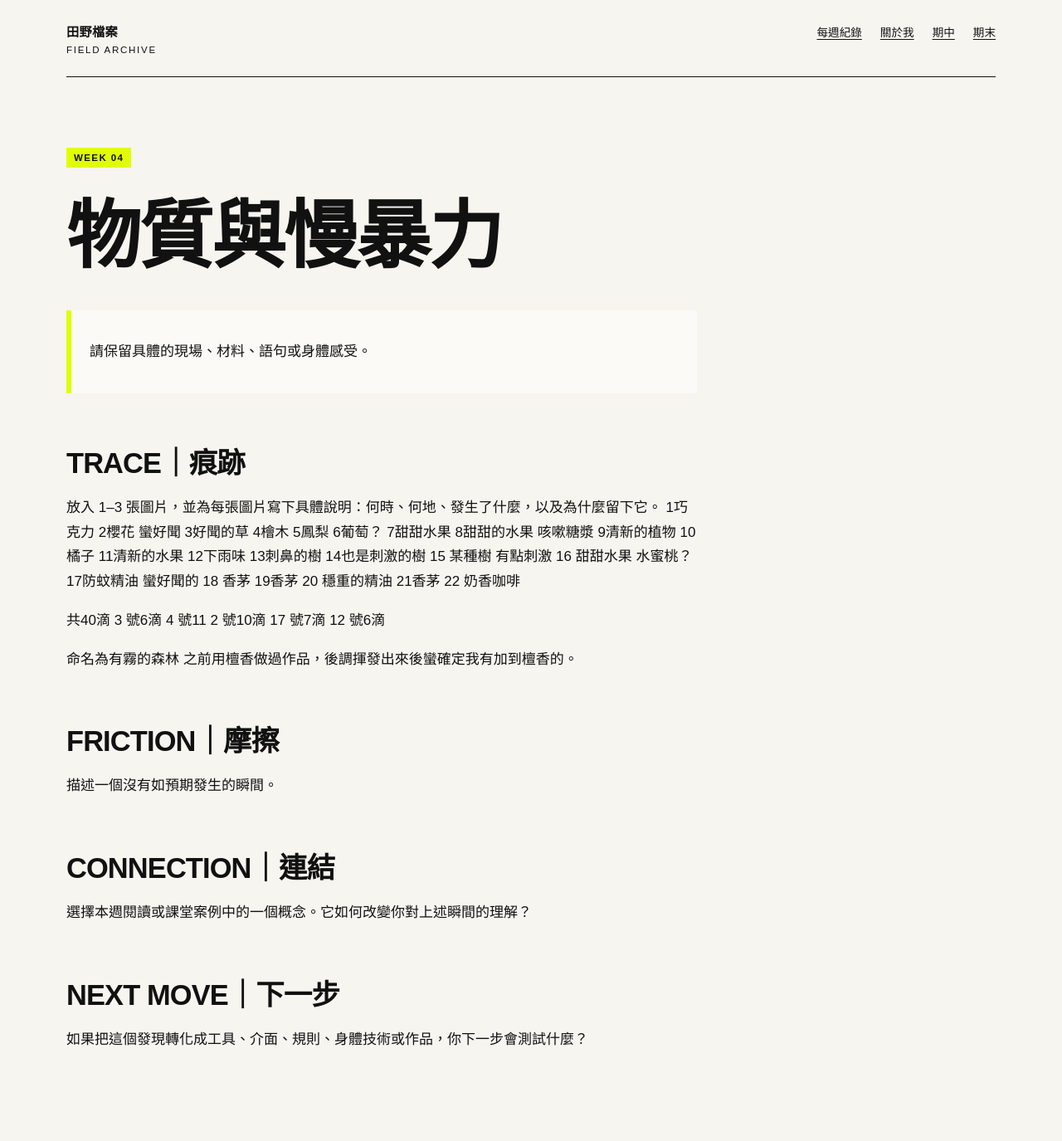
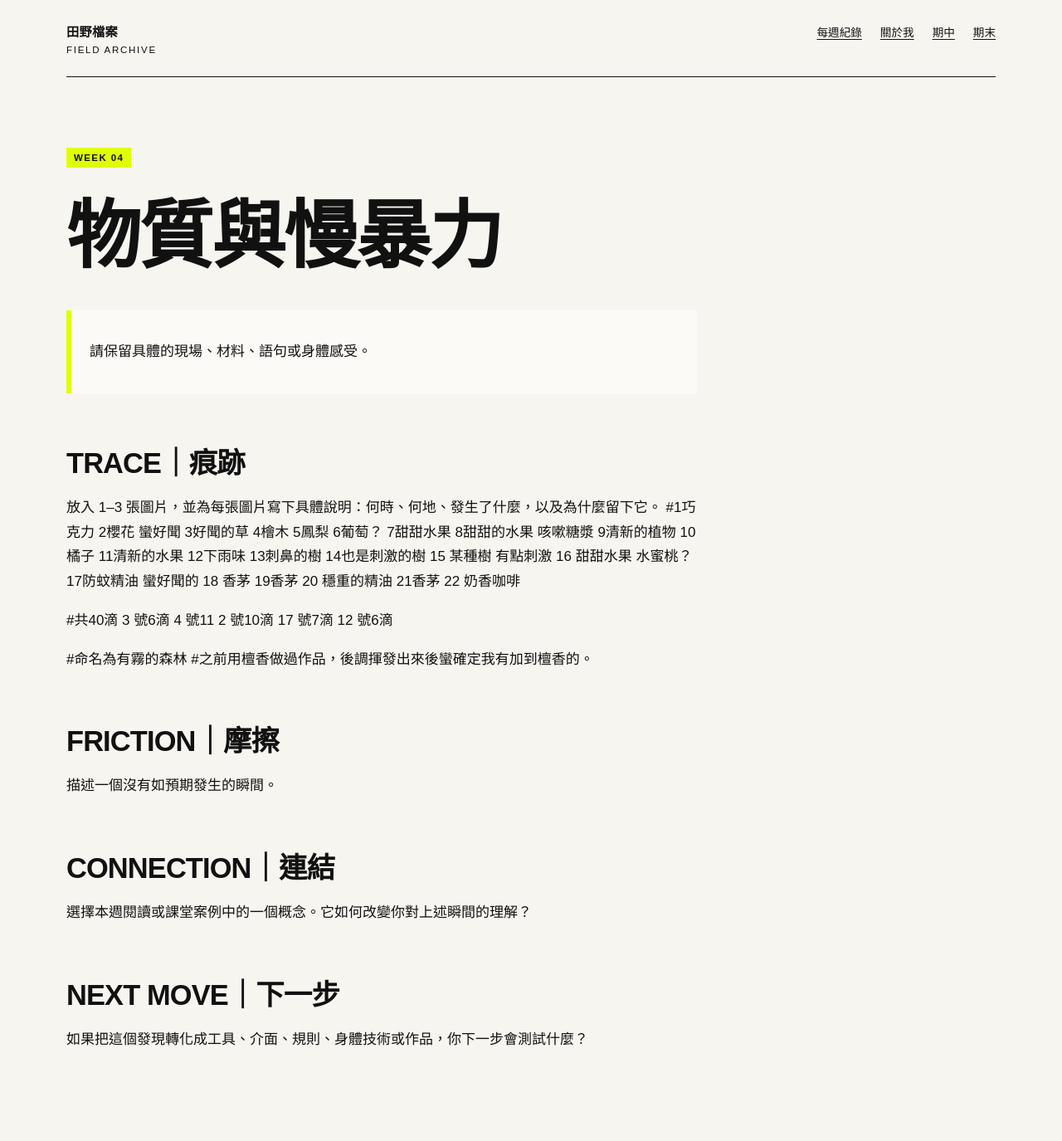
Before and after one commit to irisalco/fieldworkarchive, a Jekyll site: the page built from weeks/week-04.md, in a window 1280 px wide. Shown: the whole page at 83% size. Built offline with Jekyll 4.4.1, drawn with Linux system fonts in a browser that asks for light colours.

```diff
--- a/weeks/week-04.md
+++ b/weeks/week-04.md
@@ -12,7 +12,7 @@ permalink: /weeks/week-04/
 ## TRACE｜痕跡
 
 放入 1–3 張圖片，並為每張圖片寫下具體說明：何時、何地、發生了什麼，以及為什麼留下它。
-1巧克力
+#1巧克力
 2櫻花 蠻好聞
 3好聞的草
 4檜木
@@ -37,15 +37,15 @@ permalink: /weeks/week-04/
 
 
 
-共40滴
+#共40滴
 3 號6滴
 4 號11
 2 號10滴
 17 號7滴
 12 號6滴
 
-命名為有霧的森林
-之前用檀香做過作品，後調揮發出來後蠻確定我有加到檀香的。
+#命名為有霧的森林
+#之前用檀香做過作品，後調揮發出來後蠻確定我有加到檀香的。
 
 ## FRICTION｜摩擦
 
```
